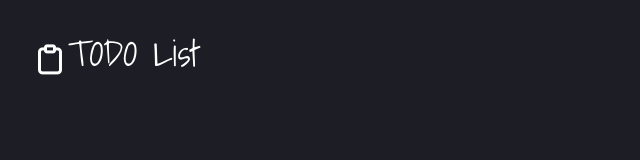
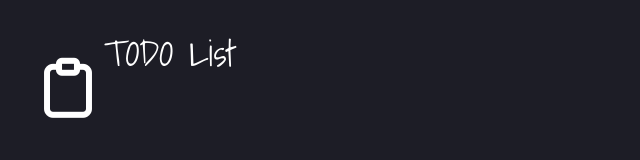
Before and after one commit to pyANSH/project-Todo-list, a plain HTML site: page index.html in a window 1280 px wide. Shown: the whole page, without its empty margins (0-640 px from the left). Drawn offline with nearby package versions, Linux system fonts and the light colour scheme.

Commit message:
Update index.html

```diff
--- a/index.html
+++ b/index.html
@@ -13,7 +13,7 @@
 </head>
 <body>
     <header>
-            <i class="uil uil-clipboard-blank icons"></i>
+            <i style="font-size: 72px;" class="uil uil-clipboard-blank icons"></i>
             <h3 class="title">TODO List</h3>
     </header>
 
```
